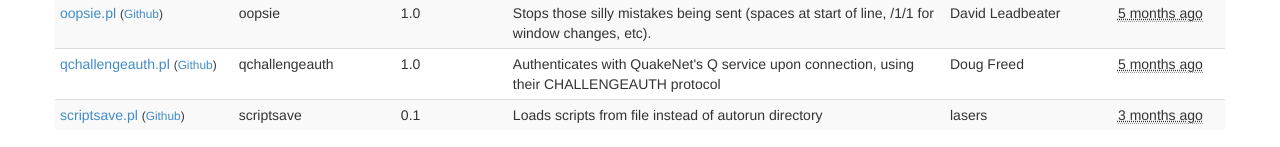
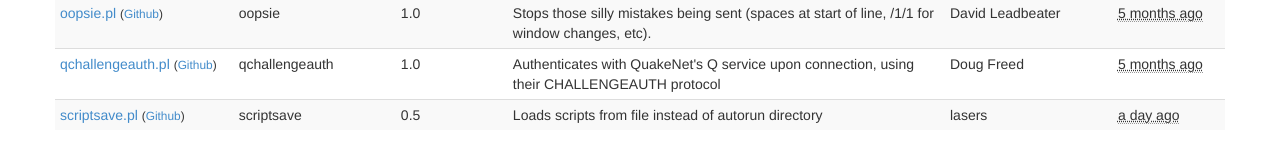
Before and after one commit to irssi/scripts.irssi.org, a Jekyll site: the page built from index.html, in a window 1280 px wide and 900 px high, scrolled down 17653 px. Shown: the part 750-897 px from the top of the window. Built offline with Jekyll 4.4.1, drawn with Linux system fonts in a browser that asks for light colours.

Commit message:
Fixed scriptsave.pl

```diff
--- a/_data/scripts.yaml
+++ b/_data/scripts.yaml
@@ -4242,7 +4242,7 @@
   contact: "lasers@freenode"
   description: "Loads scripts from file instead of autorun directory"
   filename: "scriptsave.pl"
-  modified: "2014-10-11"
+  modified: "2015-01-16"
   license: "WTFPL"
   name: "scriptsave"
-  version: "0.1"
+  version: "0.5"
```
